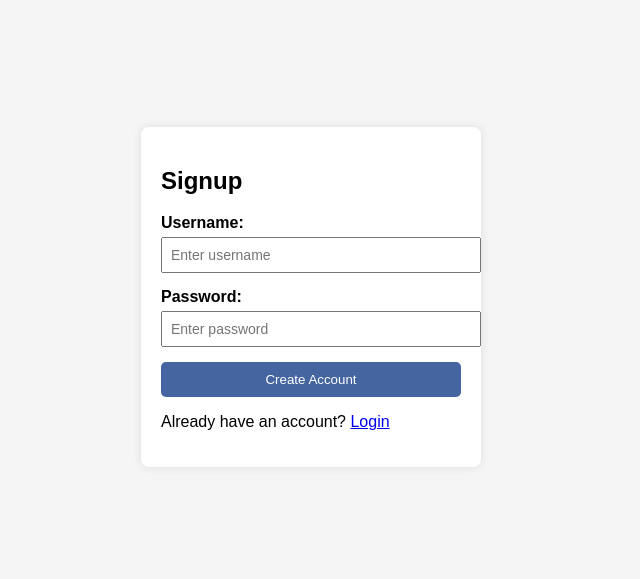
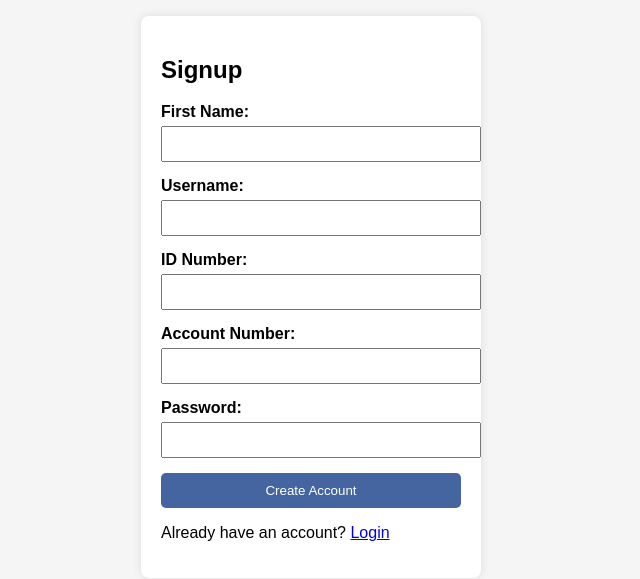
Before and after one commit to ST10399453/INSY7314_PaymentSystem, a React (Create React App) app in the folder frontend/: page /signup in a window 1280 px wide. Shown: the part 103-682 px from the top of the page, without its empty margins (329-969 px from the left). Built offline with nearby package versions, Linux system fonts and the light colour scheme.

Commit message:
added all the fields for the register form

```diff
--- a/frontend/src/api/auth.js
+++ b/frontend/src/api/auth.js
@@ -3,10 +3,13 @@ import axios from "axios";
 const API_URL = "http://localhost:5000/api/auth";
 
 // REGISTER user
-export const signup = async (username, password) => {
+export const signup = async (username, firstname, idNumber, accountNumber, password) => {
   try {
     const response = await axios.post(`${API_URL}/signup`, {
       username,
+      firstname,
+      idNumber,
+      accountNumber,
       password,
     });
     return response.data;
--- a/frontend/src/components/Register.js
+++ b/frontend/src/components/Register.js
@@ -3,13 +3,16 @@ import { signup } from "../api/auth";
 
 function Register() {
   const [username, setUsername] = useState("");
+  const [firstname, setFirstname] = useState("");
+  const [idNumber, setIdNumber] = useState("");
+  const [accountNumber, setAccountNumber] = useState("");
   const [password, setPassword] = useState("");
   const [message, setMessage] = useState("");
 
   const handleRegister = async (e) => {
     e.preventDefault();
     try {
-      const res = await signup(username, password);
+      const res = await signup(username, firstname, idNumber, accountNumber, password);
       setMessage(res.message);
     } catch (err) {
       setMessage(err.message);
@@ -21,16 +24,41 @@ function Register() {
       <h2>Signup</h2>
       <form onSubmit={handleRegister}>
         <div className="form-group">
+          <label>First Name:</label>
+          <input
+            type="text"
+            value={firstname}
+            onChange={(e) => setFirstname(e.target.value)}
+            required
+          />
+        </div>
+        <div className="form-group">
           <label>Username:</label>
           <input
             type="text"
             value={username}
             onChange={(e) => setUsername(e.target.value)}
             required
-            placeholder="Enter username"
           />
         </div>
-
+        <div className="form-group">
+          <label>ID Number:</label>
+          <input
+            type="text"
+            value={idNumber}
+            onChange={(e) => setIdNumber(e.target.value)}
+            required
+          />
+        </div>
+        <div className="form-group">
+          <label>Account Number:</label>
+          <input
+            type="text"
+            value={accountNumber}
+            onChange={(e) => setAccountNumber(e.target.value)}
+            required
+          />
+        </div>
         <div className="form-group">
           <label>Password:</label>
           <input
@@ -38,7 +66,6 @@ function Register() {
             value={password}
             onChange={(e) => setPassword(e.target.value)}
             required
-            placeholder="Enter password"
           />
         </div>
 
```
Also changed, not shown: 1 other file (tests, documents, lock files or other folders).
